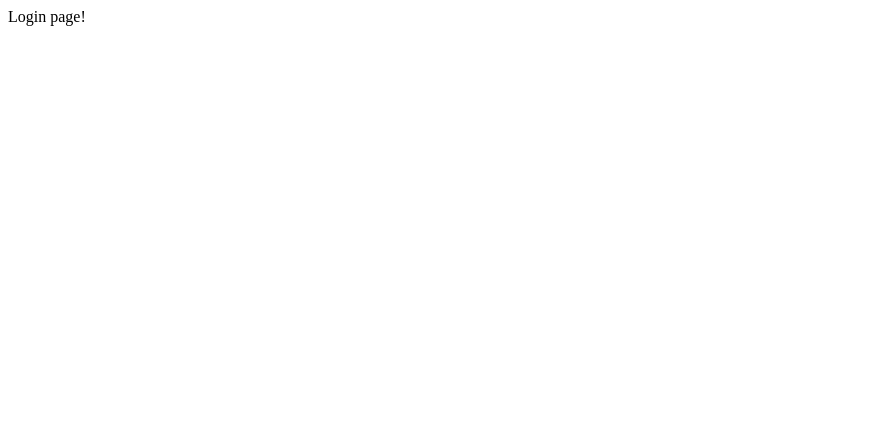
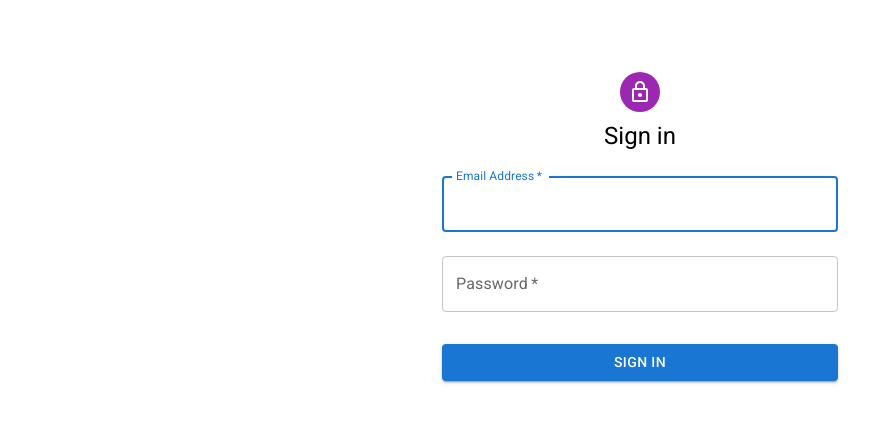
Before and after one commit to edwardfclark/flash-samurai-frontend-cra, a React (Create React App) app: page /login in a window 1280 px wide. Shown: the top 422 px of the page, without its empty margins (0-894 px from the left). Built offline with nearby package versions, Linux system fonts and the light colour scheme.

Commit message:
Add simple login UI

```diff
--- a/src/App.tsx
+++ b/src/App.tsx
@@ -1,11 +1,16 @@
 import React from 'react';
 import { RouterProvider } from 'react-router-dom';
 import { router } from './routes';
+import { createTheme, ThemeProvider } from '@mui/material/styles';
+import { CssBaseline } from '@mui/material';
 
 function App() {
+  const defaultTheme = createTheme();
   return (
     <React.StrictMode>
-      <RouterProvider router={router} />
+      <ThemeProvider theme={defaultTheme}>
+        <RouterProvider router={router} />
+      </ThemeProvider>
     </React.StrictMode>
   );
 }
--- /dev/null
+++ b/src/pages/Login/index.tsx
@@ -0,0 +1,50 @@
+import React from 'react';
+import { Box, TextField, Button, Avatar, Typography, Container } from '@mui/material';
+import LockOutlinedIcon from '@mui/icons-material/LockOutlined';
+
+export function Login() {
+  return (
+    <Container component="main" maxWidth="xs">
+      <Box
+        sx={{
+          marginTop: 8,
+          display: 'flex',
+          flexDirection: 'column',
+          alignItems: 'center',
+        }}
+      >
+        <Avatar sx={{ m: 1, bgcolor: 'secondary.main' }}>
+          <LockOutlinedIcon />
+        </Avatar>
+        <Typography component="h1" variant="h5">
+          Sign in
+        </Typography>
+        <Box component="form" onSubmit={(form) => console.log(form)} noValidate sx={{ mt: 1 }}>
+          <TextField
+            margin="normal"
+            required
+            fullWidth
+            id="email"
+            label="Email Address"
+            name="email"
+            autoComplete="email"
+            autoFocus
+          />
+          <TextField
+            margin="normal"
+            required
+            fullWidth
+            name="password"
+            label="Password"
+            type="password"
+            id="password"
+            autoComplete="current-password"
+          />
+          <Button type="submit" fullWidth variant="contained" sx={{ mt: 3, mb: 2 }}>
+            Sign In
+          </Button>
+        </Box>
+      </Box>
+    </Container>
+  );
+}
--- a/src/routes.tsx
+++ b/src/routes.tsx
@@ -1,4 +1,5 @@
 import { createBrowserRouter } from 'react-router-dom';
+import { Login } from './pages/Login';
 
 export const router = createBrowserRouter([
   {
@@ -7,6 +8,6 @@
   },
   {
     path: '/login',
-    element: <div>Login page!</div>,
+    element: <Login />,
   },
 ]);
```
